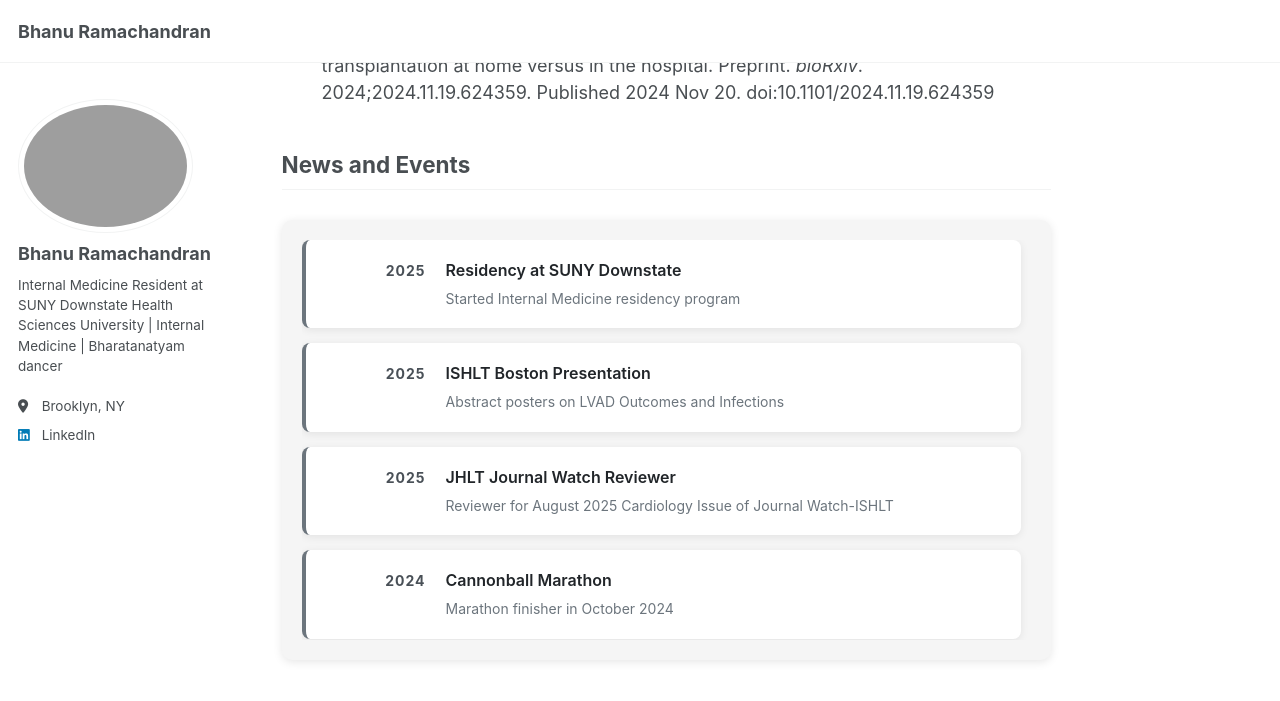
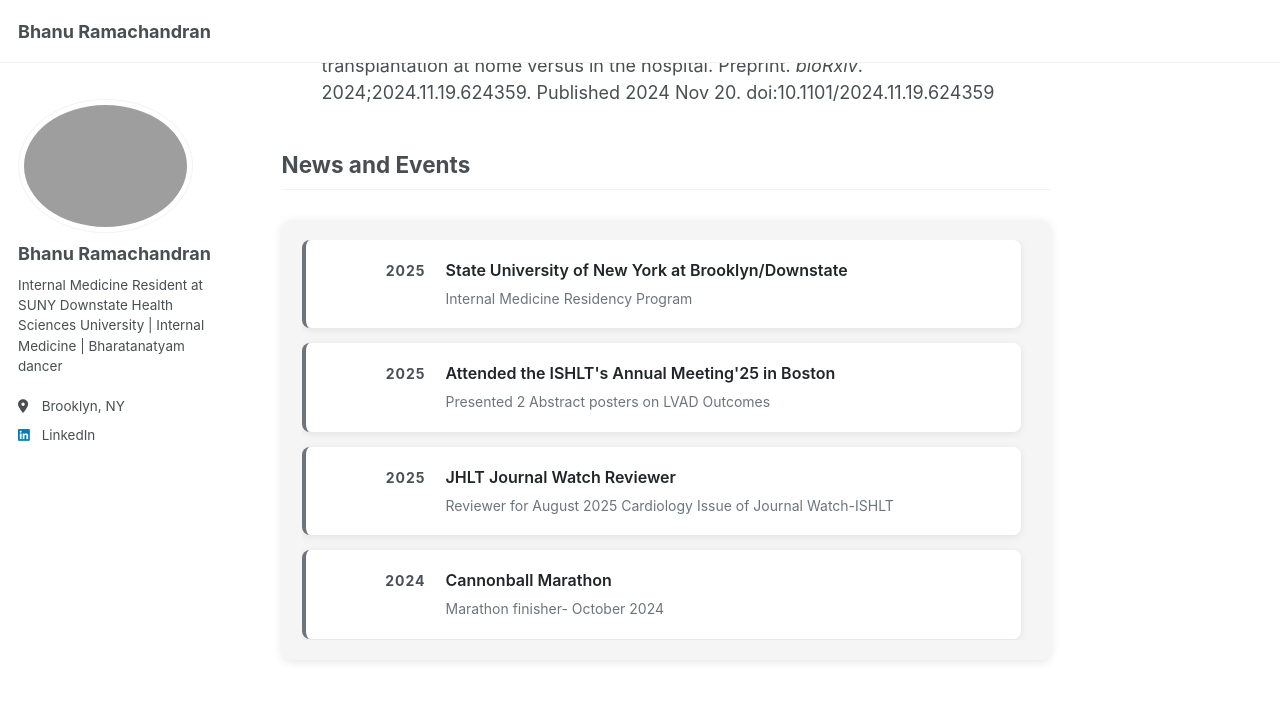
Before and after one commit to BhanuRamachandran/bhanuramachandran.github.io, a Jekyll site: the page built from _pages/about.md, in a window 1280 px wide and 900 px high, scrolled down 1645 px. Shown: the top 701 px of the window. Built offline with Jekyll 4.4.1, drawn with Linux system fonts in a browser that asks for light colours; part of the change alters nothing that is shown.

Commit message:
Update about.md

```diff
--- a/_pages/about.md
+++ b/_pages/about.md
@@ -56,16 +56,16 @@ Internal Medicine Resident at SUNY Downstate Health Sciences University
     <div class="timeline-item">
       <div class="timeline-year">2025</div>
       <div class="timeline-content">
-        <h4>Residency at SUNY Downstate</h4>
-        <p>Started Internal Medicine residency program</p>
+        <h4>State University of New York at Brooklyn/Downstate</h4>
+        <p>Internal Medicine Residency Program</p>
       </div>
     </div>
 
     <div class="timeline-item">
       <div class="timeline-year">2025</div>
       <div class="timeline-content">
-        <h4>ISHLT Boston Presentation</h4>
-        <p>Abstract posters on LVAD Outcomes and Infections</p>
+        <h4>Attended the ISHLT's Annual Meeting'25 in Boston</h4>
+        <p>Presented 2 Abstract posters on LVAD Outcomes</p>
       </div>
     </div>
 
@@ -81,7 +81,7 @@ Internal Medicine Resident at SUNY Downstate Health Sciences University
       <div class="timeline-year">2024</div>
       <div class="timeline-content">
         <h4>Cannonball Marathon</h4>
-        <p>Marathon finisher in October 2024</p>
+        <p>Marathon finisher- October 2024</p>
       </div>
     </div>
 
@@ -89,7 +89,7 @@ Internal Medicine Resident at SUNY Downstate Health Sciences University
       <div class="timeline-year">2023-2025</div>
       <div class="timeline-content">
         <h4>UNC Research Scholar</h4>
-        <p>Cardiovascular research and LVAD outcomes</p>
+        <p>Research focused on Mechanical Circulatory Support/LVAD outcomes</p>
       </div>
     </div>
 
@@ -97,7 +97,7 @@ Internal Medicine Resident at SUNY Downstate Health Sciences University
       <div class="timeline-year">2022</div>
       <div class="timeline-content">
         <h4>Mysuru Half Marathon</h4>
-        <p>I finished my first half marathon</p>
+        <p>Finisher-2022</p>
       </div>
     </div>
 
@@ -105,15 +105,15 @@ Internal Medicine Resident at SUNY Downstate Health Sciences University
       <div class="timeline-year">2021-2023</div>
       <div class="timeline-content">
         <h4>Project Step One</h4>
-        <p>Medical education preparation</p>
+        <p>NGO focused on improving healthcare accessibility during the pandemic</p>
       </div>
     </div>
 
     <div class="timeline-item">
       <div class="timeline-year">2021</div>
       <div class="timeline-content">
-        <h4>MBBS Graduation</h4>
-        <p>Completed medical degree from MIMS</p>
+        <h4>Graduated Medical School</h4>
+        <p></p>
       </div>
     </div>
 
@@ -128,16 +128,16 @@ Internal Medicine Resident at SUNY Downstate Health Sciences University
     <div class="timeline-item">
       <div class="timeline-year">2015-2021</div>
       <div class="timeline-content">
-        <h4>MIMS MBBS</h4>
-        <p>Medical school education</p>
+        <h4>Mandya Institute of Medical Sciences</h4>
+        <p>Medical school- MBBS</p>
       </div>
     </div>
 
     <div class="timeline-item">
       <div class="timeline-year">2015-2017</div>
       <div class="timeline-content">
-        <h4>U&I NGO Volunteer</h4>
-        <p>Community service teaching kids</p>
+        <h4>U&I Volunteer</h4>
+        <p>NGO focused on improving education for kids in orphanages all over South India</p>
       </div>
     </div>
 
@@ -145,7 +145,7 @@ Internal Medicine Resident at SUNY Downstate Health Sciences University
       <div class="timeline-year">2014</div>
       <div class="timeline-content">
         <h4>Bharatnatyam Junior Boards</h4>
-        <p>I obtained my Classical Dance Certification.</p>
+        <p>Initial Classical Dance Certification.</p>
       </div>
     </div>
   </div>
```
